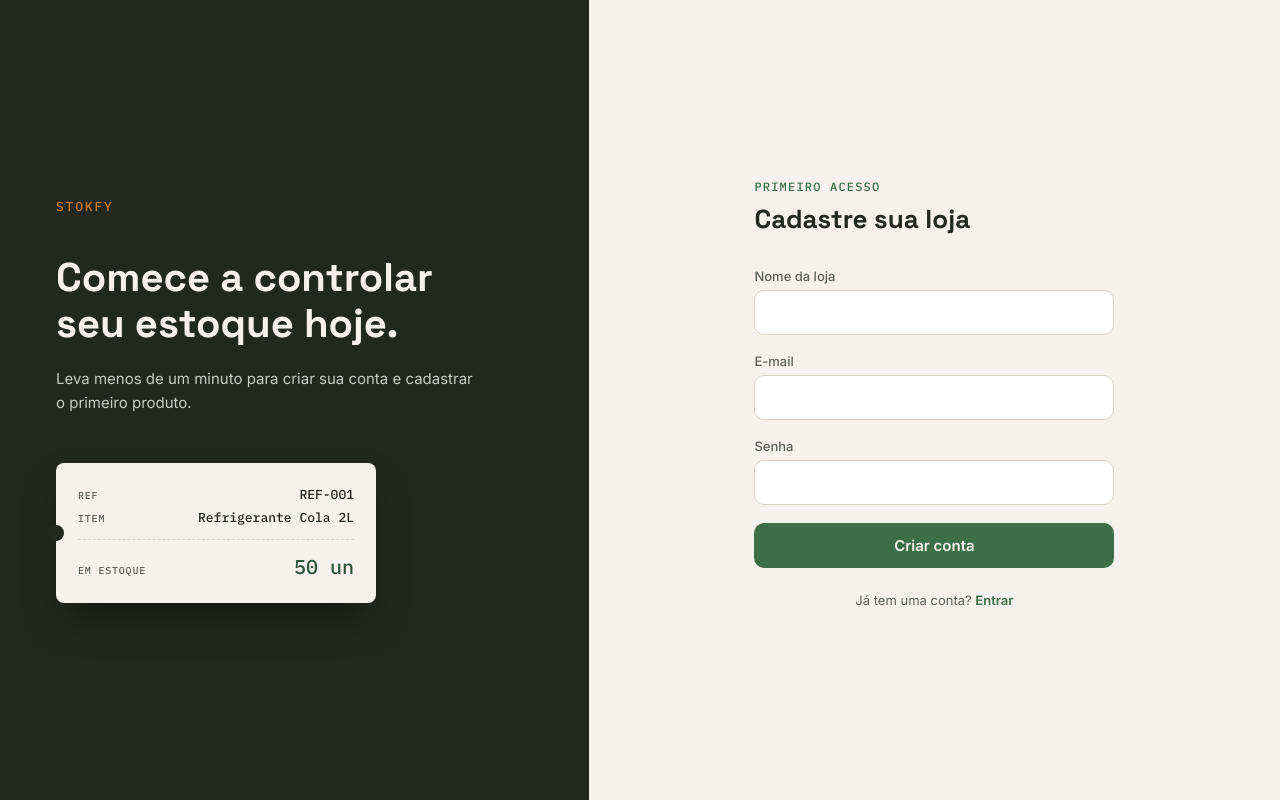
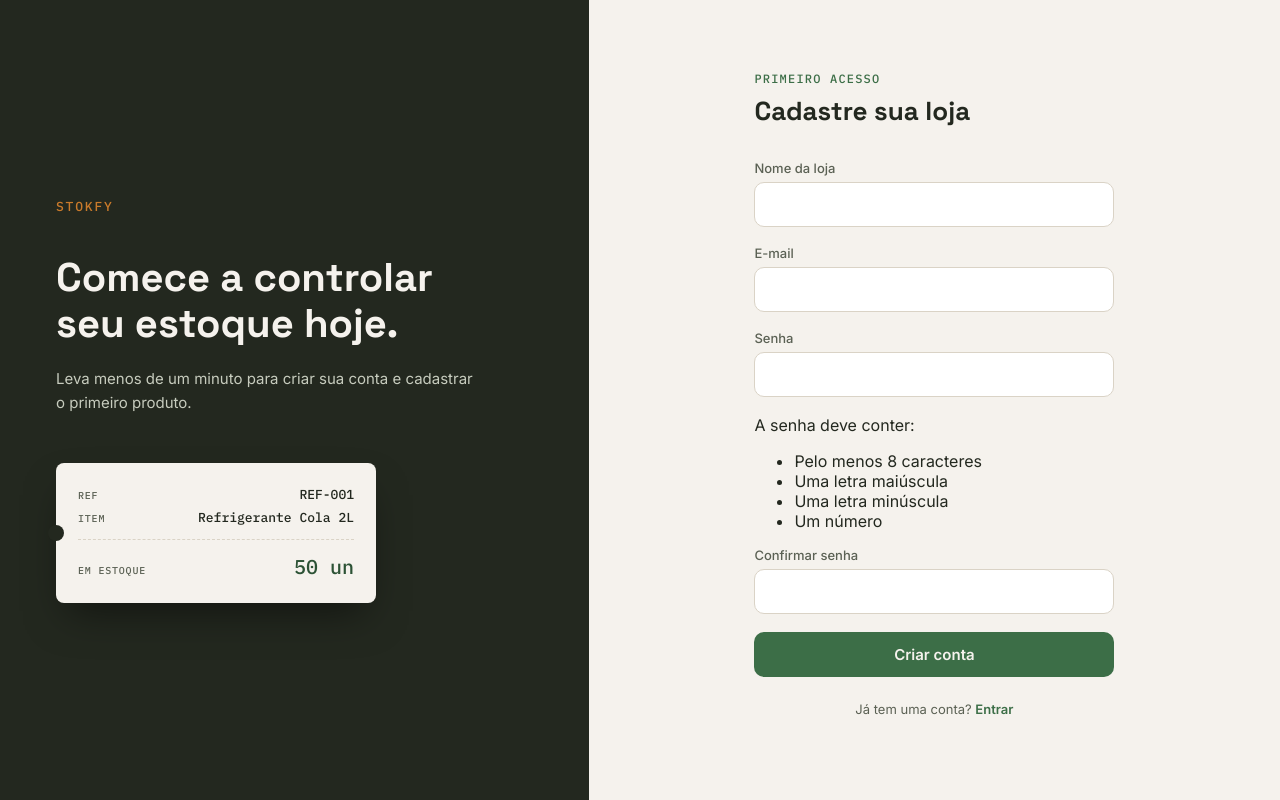
Before and after one commit to gabriielfortunato/StockHub, a FastAPI app: page /cadastro in a window 1280 px wide. Run offline with FastAPI, Linux system fonts and the light colour scheme.

Commit message:
Add password confirmation and requirements to signup

```diff
--- a/app/templates/cadastro.html
+++ b/app/templates/cadastro.html
@@ -45,7 +45,22 @@
 
             <label class="field">
                 <span class="field__label">Senha</span>
-                <input type="password" name="senha" id="senha" autocomplete="new-password" minlength="6" required>
+                <input type="password" name="senha" id="senha" autocomplete="new-password" minlength="8" required>
+            </label>
+
+            <div class="password-requirements" id="password-requirements" aria-live="polite">
+                <p>A senha deve conter:</p>
+                <ul>
+                    <li id="req-length">Pelo menos 8 caracteres</li>
+                    <li id="req-upper">Uma letra maiúscula</li>
+                    <li id="req-lower">Uma letra minúscula</li>
+                    <li id="req-number">Um número</li>
+                </ul>
+            </div>
+
+            <label class="field">
+                <span class="field__label">Confirmar senha</span>
+                <input type="password" name="confirmar_senha" id="confirmar-senha" autocomplete="new-password" required>
             </label>
 
             <p class="form-error" id="form-error" role="alert" hidden></p>
```
